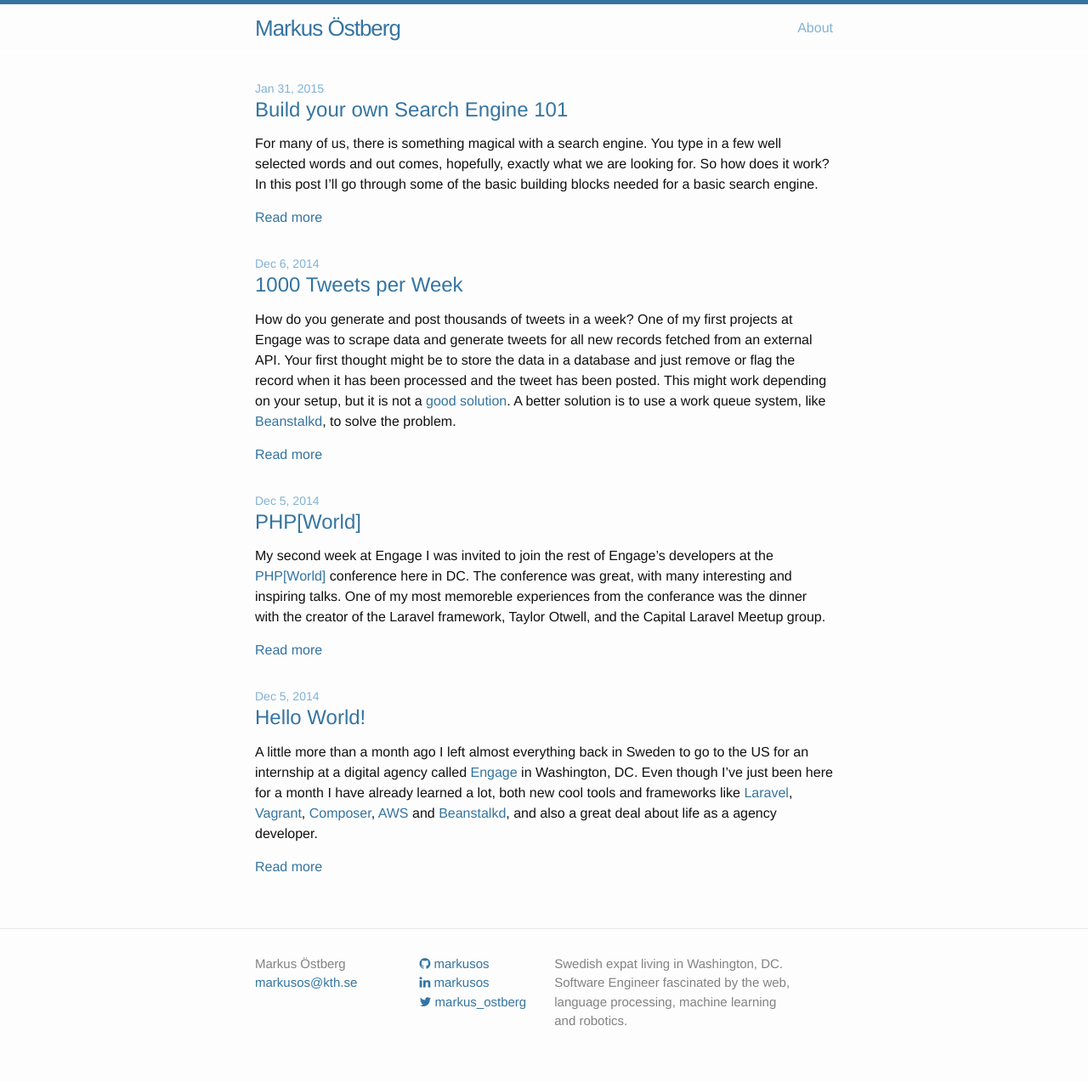
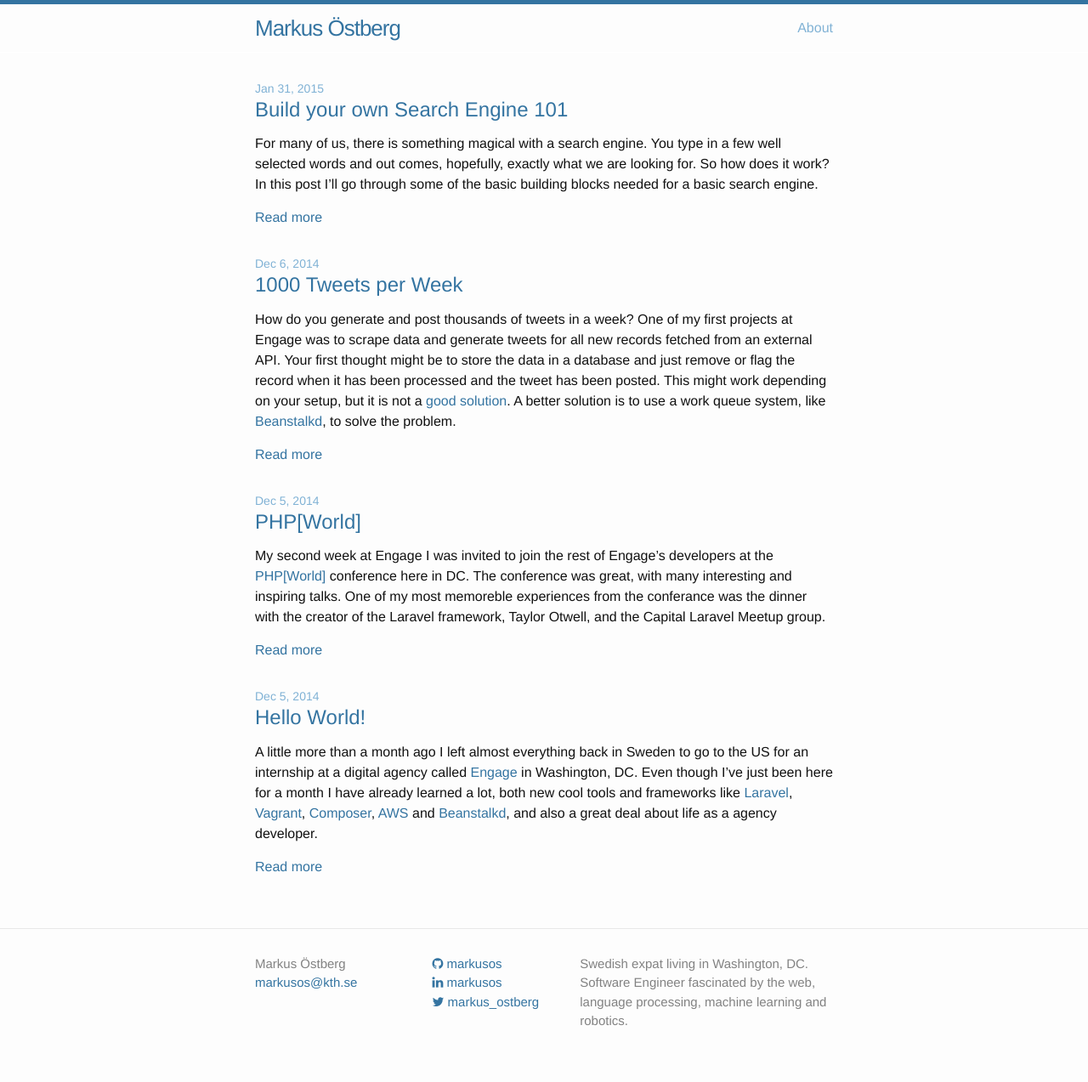
Before and after one commit to markusos/markusos.github.io, a Jekyll site: the page built from index.html, in a window 1280 px wide. Shown: the whole page at 85% size. Built offline with Jekyll 4.4.1, drawn with Linux system fonts in a browser that asks for light colours; nearby versions of some CDN libraries.

Commit message:
updated layout

```diff
--- a/_sass/_layout.scss
+++ b/_sass/_layout.scss
@@ -121,18 +121,15 @@
 }
 
 .footer-col-1 {
-    width: -webkit-calc(30% - (#{$spacing-unit} / 2));
-    width:         calc(30% - (#{$spacing-unit} / 2));
+    width: 30%;
 }
 
 .footer-col-2 {
-    width: -webkit-calc(25% - (#{$spacing-unit} / 2));
-    width:         calc(25% - (#{$spacing-unit} / 2));
+    width: 25%;
 }
 
 .footer-col-3 {
-    width: -webkit-calc(45% - (#{$spacing-unit} / 2));
-    width:         calc(45% - (#{$spacing-unit} / 2));
+    width: 45%;
 }
 
 @include media-query($on-laptop) {
@@ -242,6 +239,7 @@
 .me {
     width: 200px;
     height: 200px;
+    margin-bottom: $spacing-unit;
 }
 
 .jumbotron {
```
